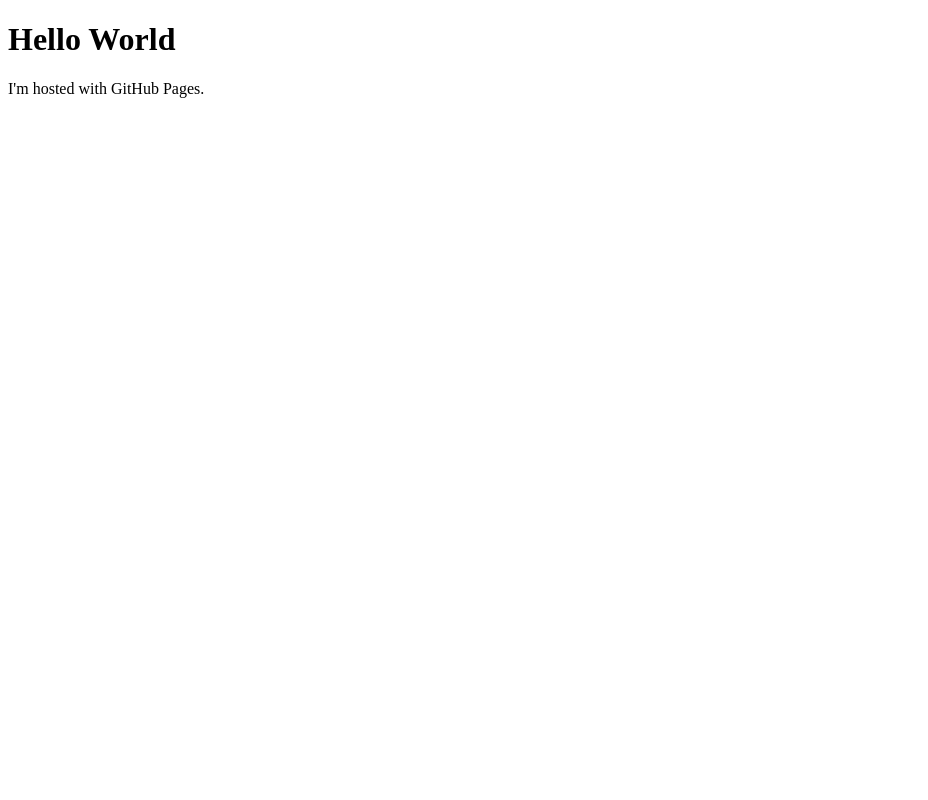
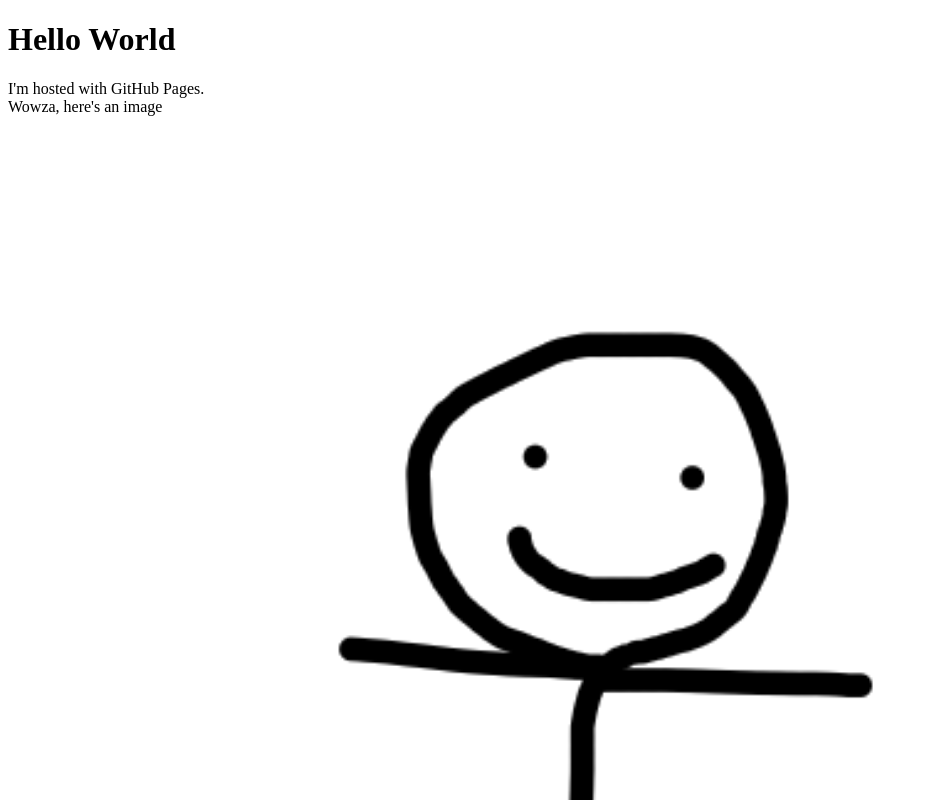
Before and after one commit to Fizzycoco214/Fizzycoco214.github.io, a plain HTML site: page index.html in a window 1280 px wide. Shown: the top 800 px of the page, without its empty margins (0-928 px from the left). Drawn offline with Linux system fonts and the light colour scheme.

Commit message:
Testing Images

```diff
--- a/index.html
+++ b/index.html
@@ -2,6 +2,11 @@
 <html>
 <body>
 <h1>Hello World</h1>
-<p>I'm hosted with GitHub Pages.</p>
+<p>
+    I'm hosted with GitHub Pages. <br>
+    Wowza, here's an image
+</p>
+<img src="Images/man.png" width = "100%">
+
 </body>
 </html>
```
Also changed, not shown: Images/man.png (added).
